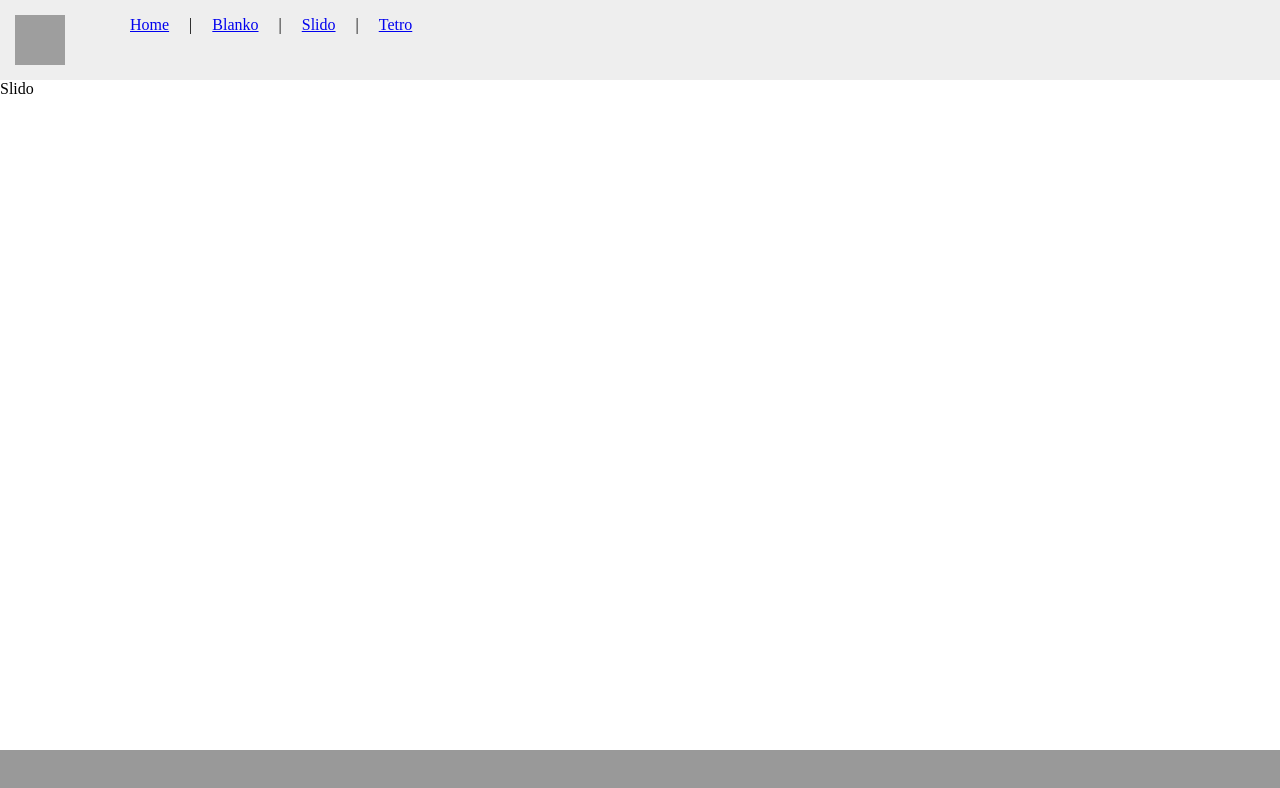
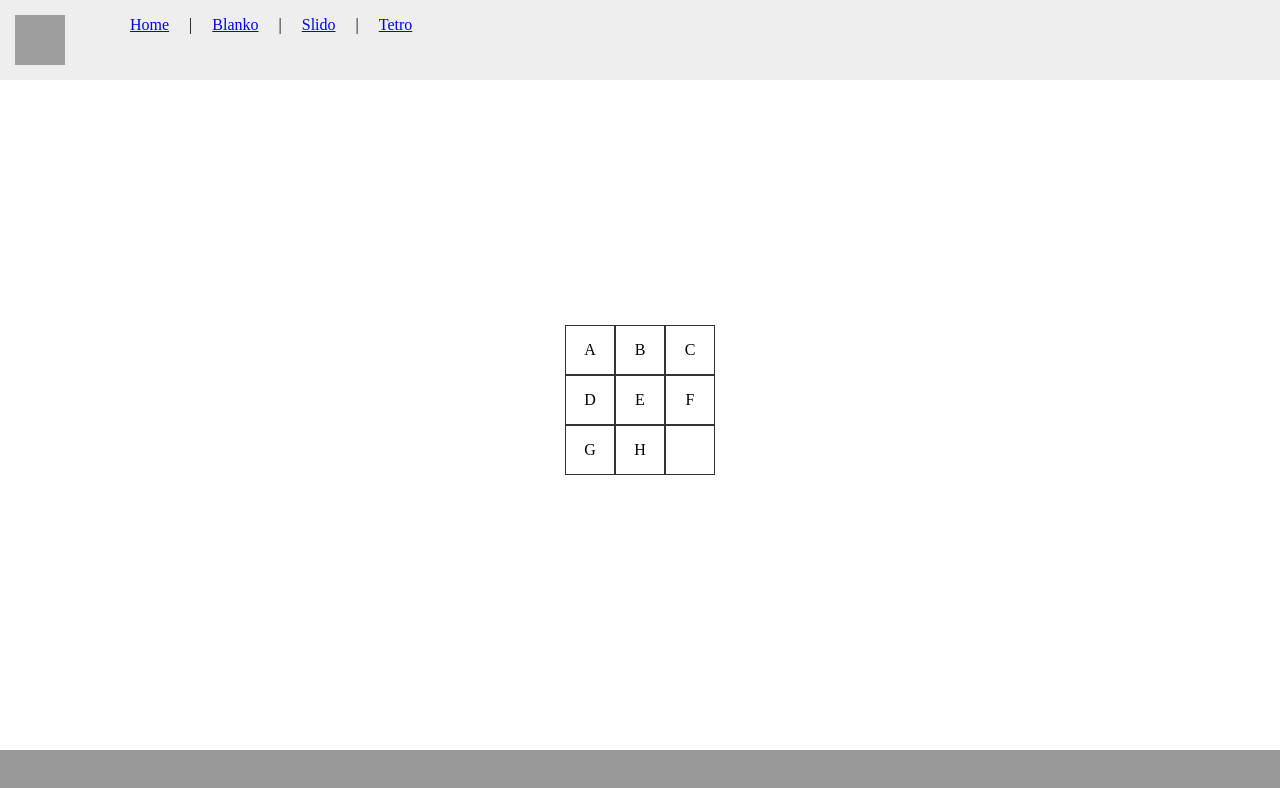
Before and after one commit to PasqualCarstens/coding-activity, a React (Create React App) app: page /slido in a window 1280 px wide. Shown: the top 788 px of the page. Built offline with nearby package versions, Linux system fonts and the light colour scheme; grey boxes are pictures that could not be loaded.

Commit message:
Added layout of Slido game

```diff
--- a/src/components/Slido.js
+++ b/src/components/Slido.js
@@ -1,5 +1,52 @@
 import React from "react";
+import styled from "styled-components";
+
+const Container = styled.div`
+  width: 100%;
+  height: 80vh;
+  display: flex;
+  align-items: center;
+  justify-content: center;
+`;
+const Wrapper = styled.div`
+  width: 150px;
+  height: 150px;
+  display: flex;
+  flex-wrap: wrap;
+  align-items: cenetr;
+  justify-content: space-around;
+`;
+
+const Block = styled.div`
+  border: 1px solid #333;
+  flex-basis: 32%;
+  display: flex;
+  align-items: center;
+  justify-content: center;
+`;
 
 export default function Slido() {
-  return <div className="Slido">Slido</div>;
+  let blocks = [
+    { id: 1, value: "A" },
+    { id: 2, value: "B" },
+    { id: 3, value: "C" },
+    { id: 4, value: "D" },
+    { id: 5, value: "E" },
+    { id: 6, value: "F" },
+    { id: 7, value: "G" },
+    { id: 8, value: "H" },
+    { id: 9, value: "" },
+  ];
+
+  return (
+    <Container>
+      <Wrapper>
+        {blocks.map((block, index) => (
+          <Block key={block.id} tabIndex={index + 1} id={block.id}>
+            {block.value}
+          </Block>
+        ))}
+      </Wrapper>
+    </Container>
+  );
 }
```
